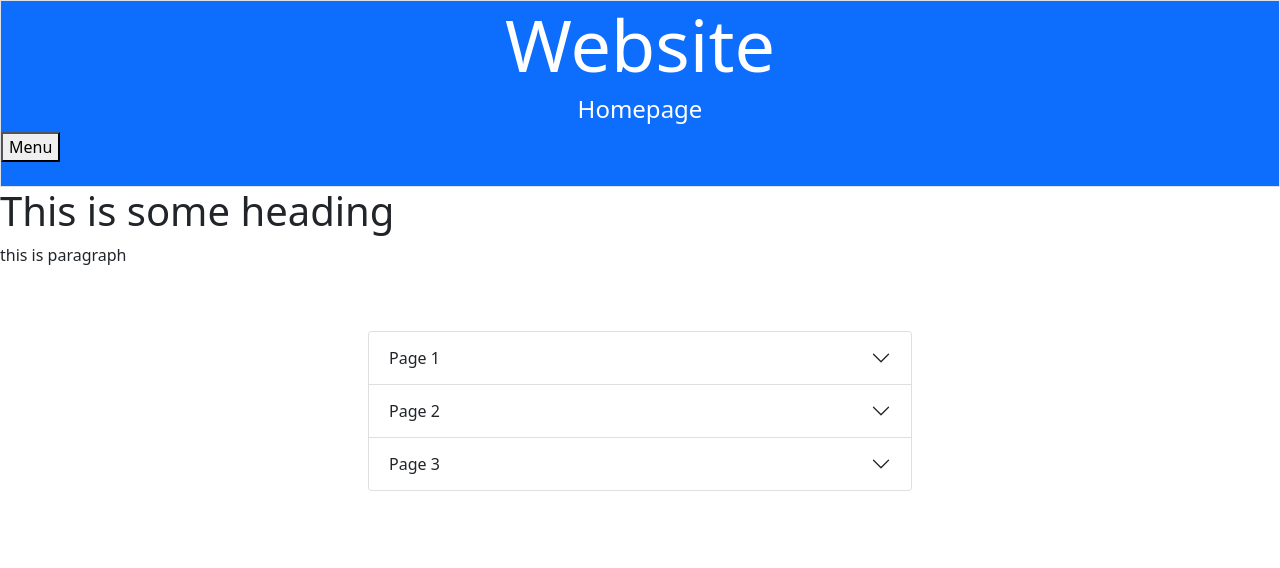
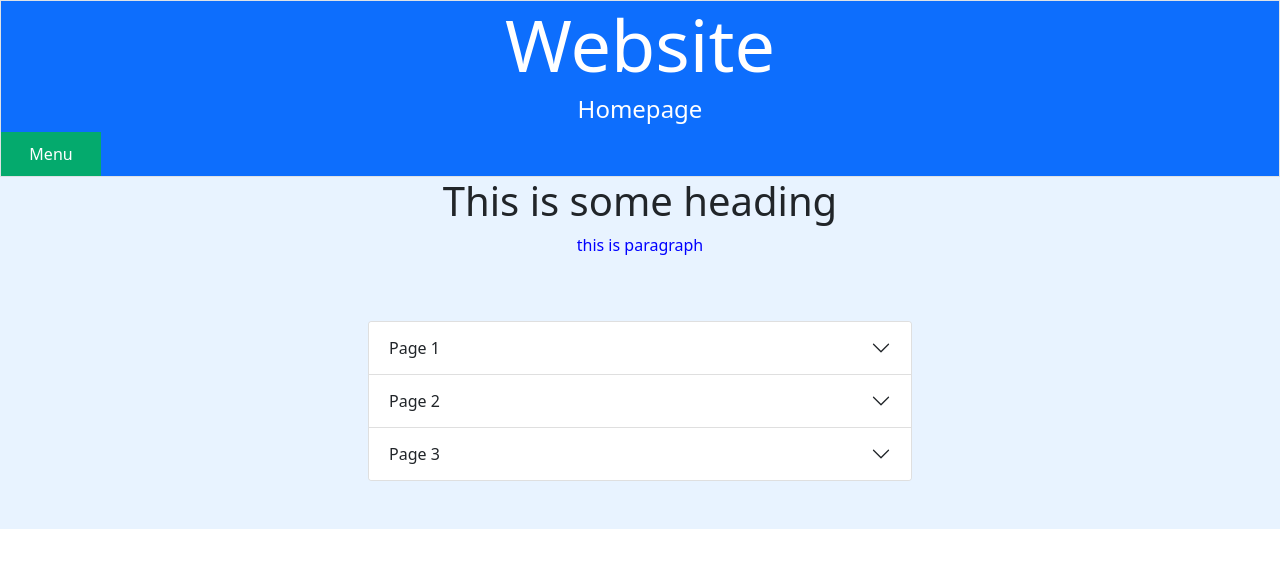
Before and after one commit to e-prosser/project0, a plain HTML site: page index.html in a window 1280 px wide. Drawn offline with nearby package versions, Linux system fonts and the light colour scheme; files that its build step writes are made by us from their sources.

Commit message:
Fix sass linking

```diff
--- a/index.html
+++ b/index.html
@@ -6,7 +6,7 @@
         <meta name="viewport" content="width=device-width, initial-scale=1">
         <meta charset="utf-8">
         <script src="https://cdn.jsdelivr.net/npm/bootstrap@5.1.3/dist/js/bootstrap.bundle.min.js"></script>
-        <link rel="stylesheet" type="text/scss" href="scss/styles1.css">
+        <link rel="stylesheet" type="text/css" href="scss/styles1.css">
 
     </head>
     <body>
```
